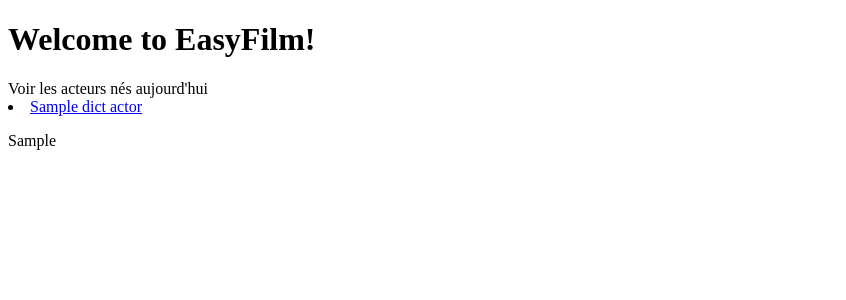
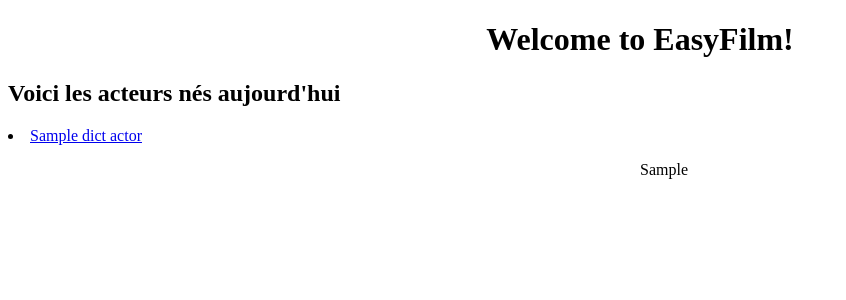
Before and after one commit to MehdiMehdi1313/APIFilmProject, a Flask app: template templates/index.html in a window 1280 px wide. Shown: the top 300 px of the page, without its empty margins (0-846 px from the left). Run offline with Flask 2, Linux system fonts and the light colour scheme; the template is opened without the code that fills it: most values are stand-ins (such as "Sample title", 1, 10 or a date in 2020).

Commit message:
ajoute les features d'affichage des acteurs nés aujourd'hui + lors du clique sur l'acteur : affiche ses awards et sa photo

```diff
--- a/application.py
+++ b/application.py
@@ -34,7 +34,7 @@ def displayActorsName():
     dict_name = {}
 
     # Obtenir nom prénom des acteurs à partir de leur id :
-    for id in x[:10]:
+    for id in x[:1]:
 
         id = id.split('/')[-2]
         json_bio = requete("/actors/get-bio?nconst=" + str(id))
@@ -46,7 +46,15 @@ def displayActorsName():
 
 # Obtenir award, détail d'un acteur, image à partir de son id (et afficher son nom, prénom)
 @app.route("/<id>")
-def awards(id) :
+def detailsActor(id) :
+    award = awards(id)
+    url_image = photo(id)
+
+    contentToDisplay = "<h2>Les awards de l'acteur :</h2><li>- "+award+"</li>"+"<h2>Sa photo :</h2>"+"<img src='"+url_image+"' alt='image auteur'/>"
+
+    return contentToDisplay
+
+def awards(id):
     json_awards = requete("/actors/get-awards-summary?nconst="+str(id))
 
     try:
@@ -55,4 +63,12 @@ def awards(id) :
     except KeyError:
         award = "Pas d'award"
 
-    return "<h2>Les awards de l'acteur :</h2><p>- "+award+"</p>"
+    return award
+
+#Obtenir photo d'un acteur à partir de son id
+def photo(id) :
+    json_detail = requete("/actors/get-bio?nconst=" + str(id))
+
+    url_image = json_detail['image']['url']
+
+    return url_image
--- /dev/null
+++ b/static/styles/mainpage.css
@@ -0,0 +1,12 @@
+#gauche {
+	width: 50%;
+	height: 100%;
+	float: left;
+	background-color: red;
+}
+
+#droite {
+	width: 50%;
+	height: 100%;
+	float: right;
+}
--- a/templates/index.html
+++ b/templates/index.html
@@ -1,16 +1,15 @@
 <!DOCTYPE html>
-<html lang="en">
 <head>
-    <meta charset="UTF-8">
     <title>FlaskApp</title>
+    <link rel= "stylesheet" type= "text/css" href= "{{ url_for('static',filename='styles/mainpage.css') }}">
 </head>
 <body>
-    <h1>Welcome to EasyFilm!</h1>
-    <label for="inputMovieTitle">Voir les acteurs nés aujourd'hui</label>
+    <h1 style="text-align: center">Welcome to EasyFilm!</h1>
+    <h2>Voici les acteurs nés aujourd'hui</h2>
 
     {% for id,name in dictActors.items() %}
         <li><a href="{{id}}">{{name}}</a></li>
-        <p>{{id}}</p>
+        <p id="droite">{{id}}</p>
     {% endfor %}
 </body>
 </html>
```
